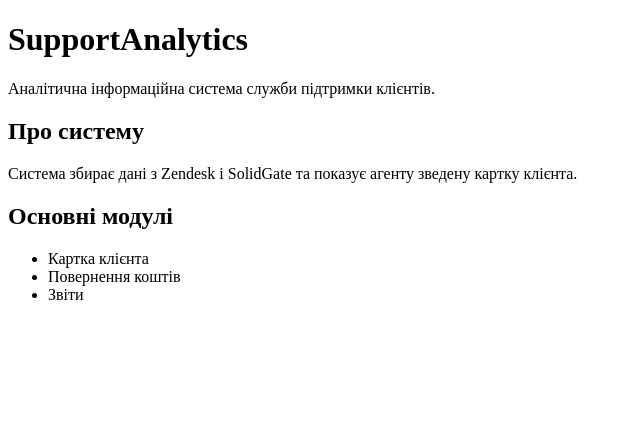
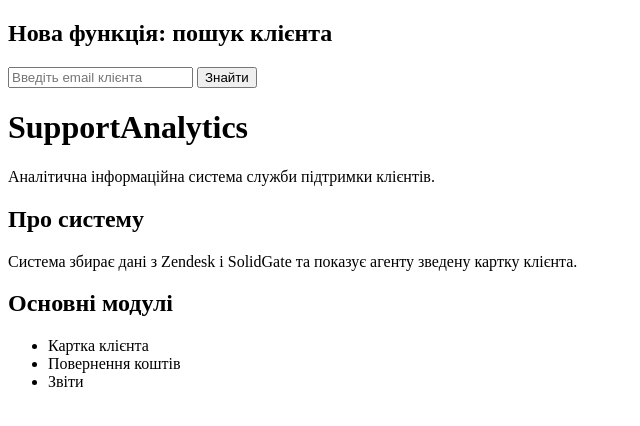
Before and after one commit to sofiadanilko/supportanalytics-web, a plain HTML site: page index.html in a window 1280 px wide. Shown: the whole page, without its empty margins (0-640 px from the left). Drawn offline with Linux system fonts and the light colour scheme.

Commit message:
Add client search section

```diff
--- a/index.html
+++ b/index.html
@@ -4,6 +4,9 @@
     <meta charset="UTF-8">
     <title>SupportAnalytics</title>
 </head>
+        <h2>Нова функція: пошук клієнта</h2>
+    <input type="text" placeholder="Введіть email клієнта">
+    <button>Знайти</button>
 <body>
     <h1>SupportAnalytics</h1>
     <p>Аналітична інформаційна система служби підтримки клієнтів.</p>
```
